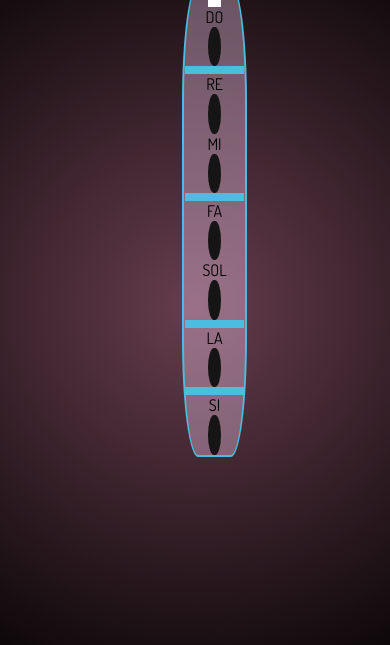
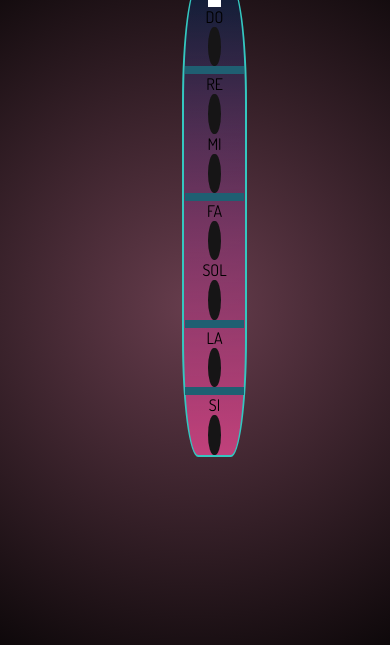
Before and after one commit to carolo180/Music-school-online, a plain HTML site: page flauta.html in a window 390 px wide. Shown: the part 116-761 px from the top of the page. Drawn offline with Linux system fonts and the light colour scheme.

Commit message:
corrigiendo responsive

```diff
--- a/css/flautastyle.css
+++ b/css/flautastyle.css
@@ -188,13 +188,13 @@ h1{
   .flute{
     width:5%;
     height:80%;
-    background:rgba(255, 217, 248, 0.336);
+    background: linear-gradient(#02254d91, #c1417b);
     display:flex;
     flex-direction:column;
     align-items:center;
     justify-content:space-between;
     border-radius: 25% 25%;
-    border: 2PX SOLID #4bbde0;
+    border: 2PX SOLID #34c7c0;
 
   }
   .square{
@@ -218,7 +218,7 @@ h1{
   .strip{
     width:98%;
     height:2%;
-    background: #4bbde0;
+    background: #1f5f72;
   }
 
    /*RESPONSIVE DISPOSITIVOS MOVILES Pagina piano*/
```
